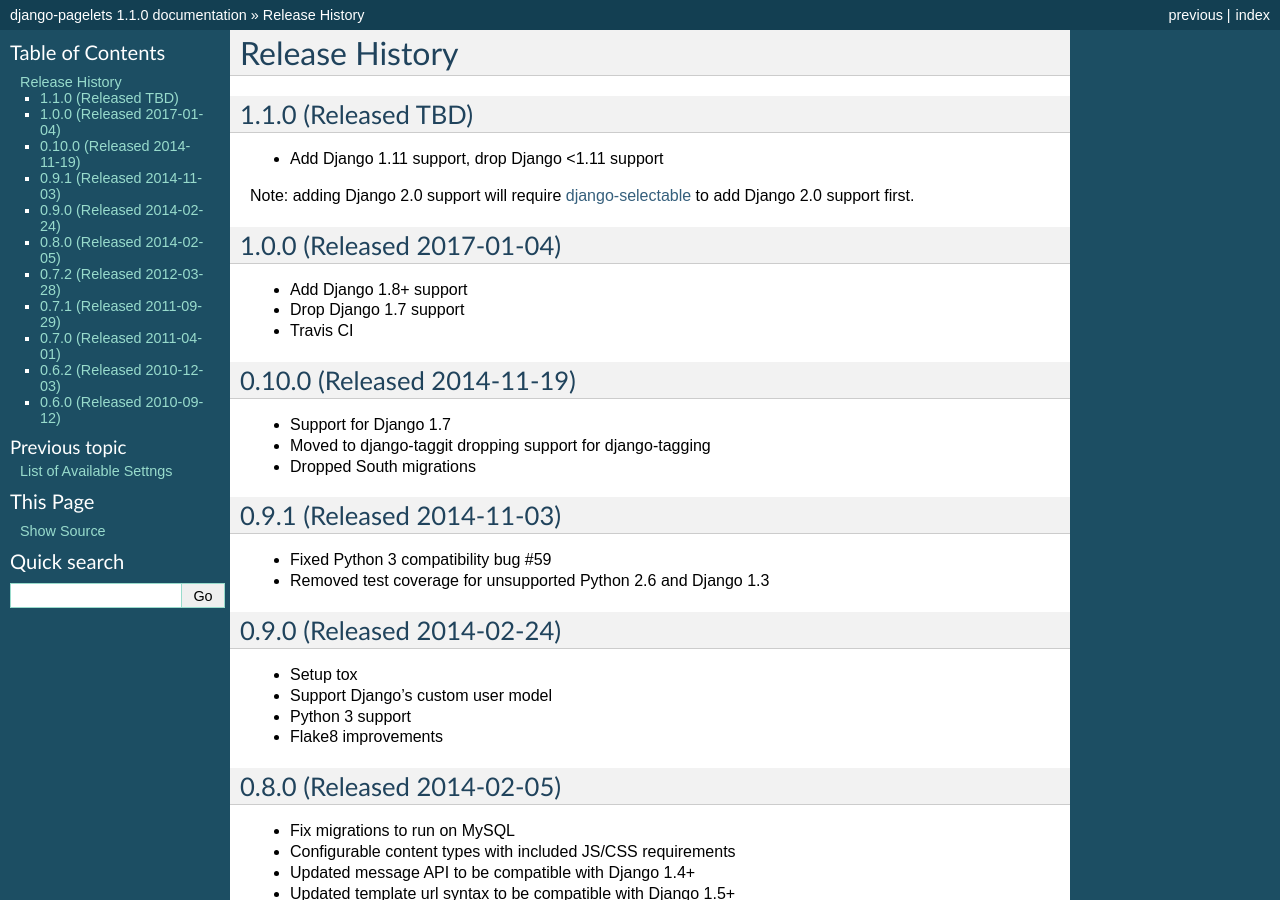
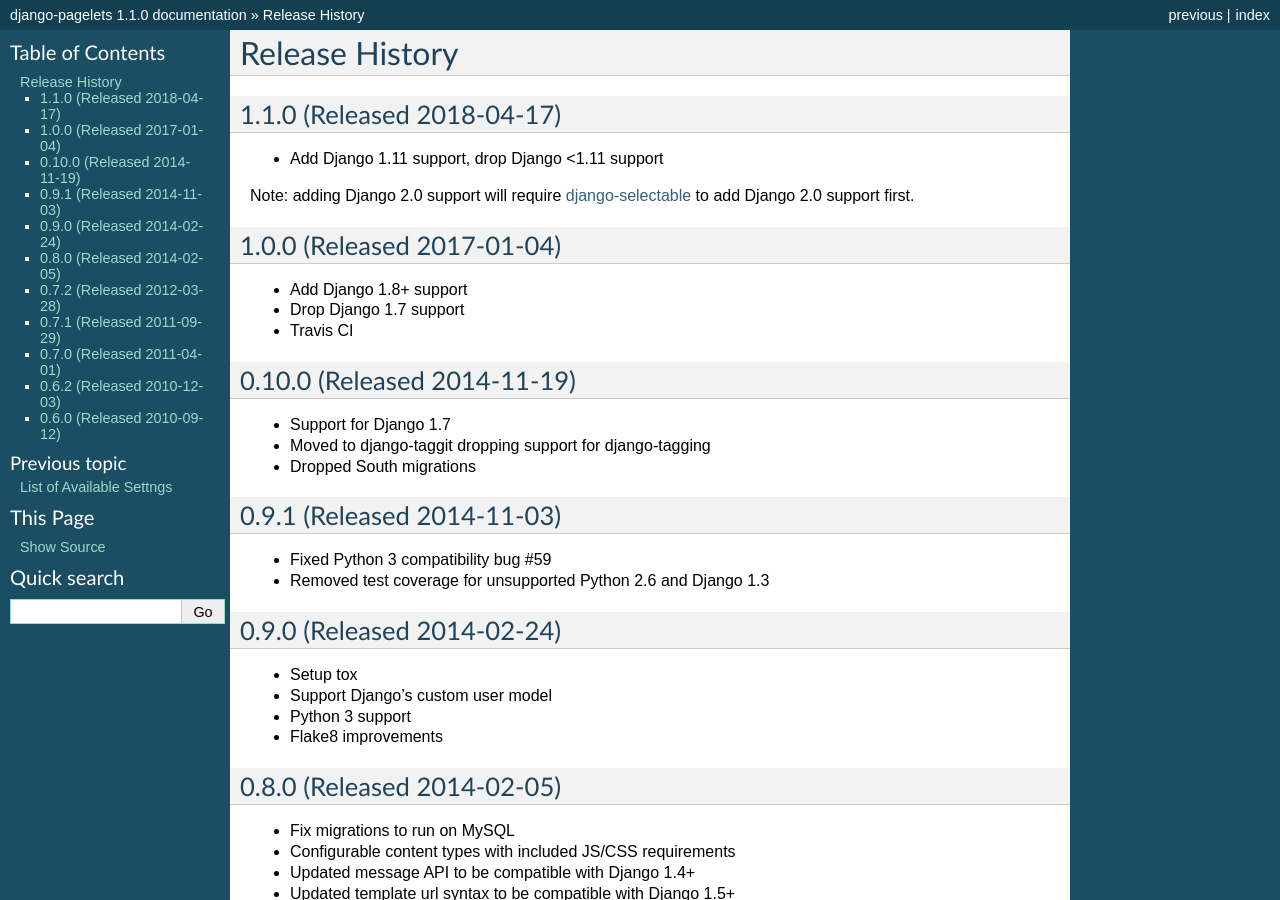
Before and after one commit to caktus/django-pagelets, a Sphinx documentation site: the page built from docs/releases.rst, in a window 1280 px wide and 900 px high. Built offline with Sphinx 7.4.7, drawn with Linux system fonts in a browser that asks for light colours.

Commit message:
Update release date for 1.1.0

```diff
--- a/docs/releases.rst
+++ b/docs/releases.rst
@@ -1,8 +1,8 @@
 Release History
 ====================================
 
-1.1.0 (Released TBD)
---------------------
+1.1.0 (Released 2018-04-17)
+---------------------------
 * Add Django 1.11 support, drop Django <1.11 support
 
 Note: adding Django 2.0 support will require
```
